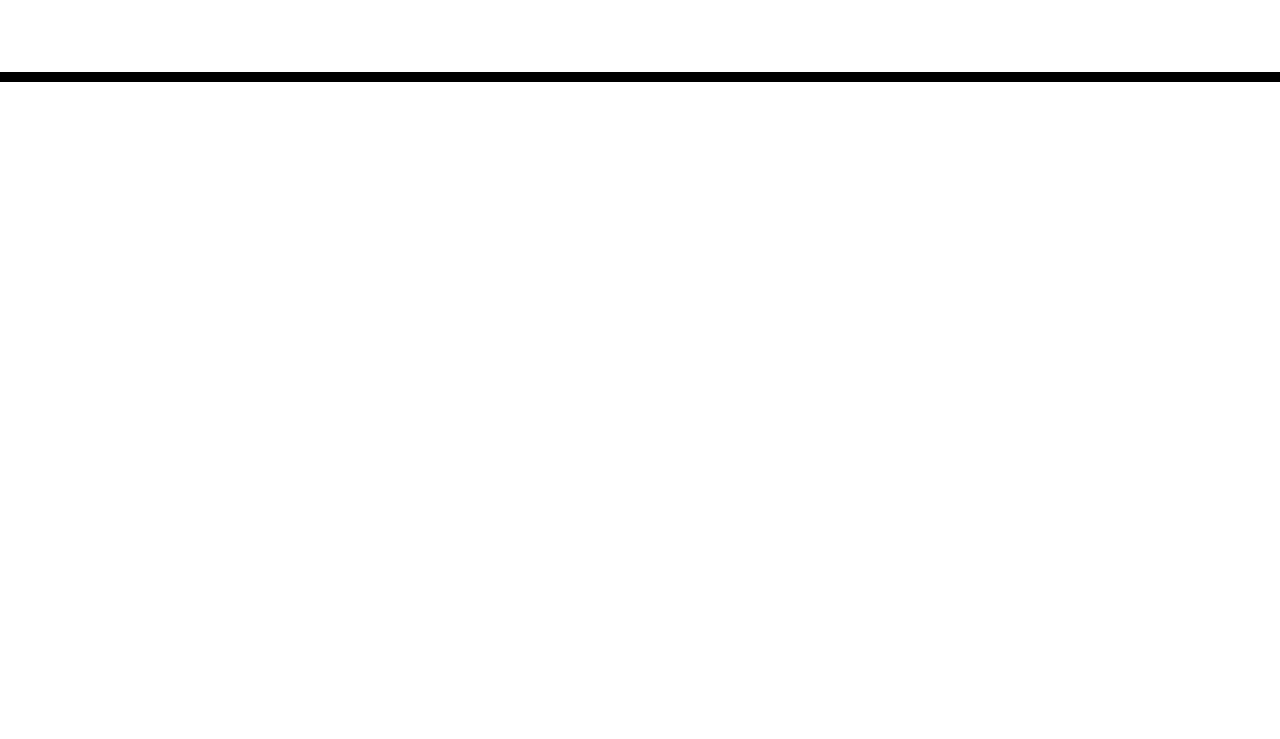
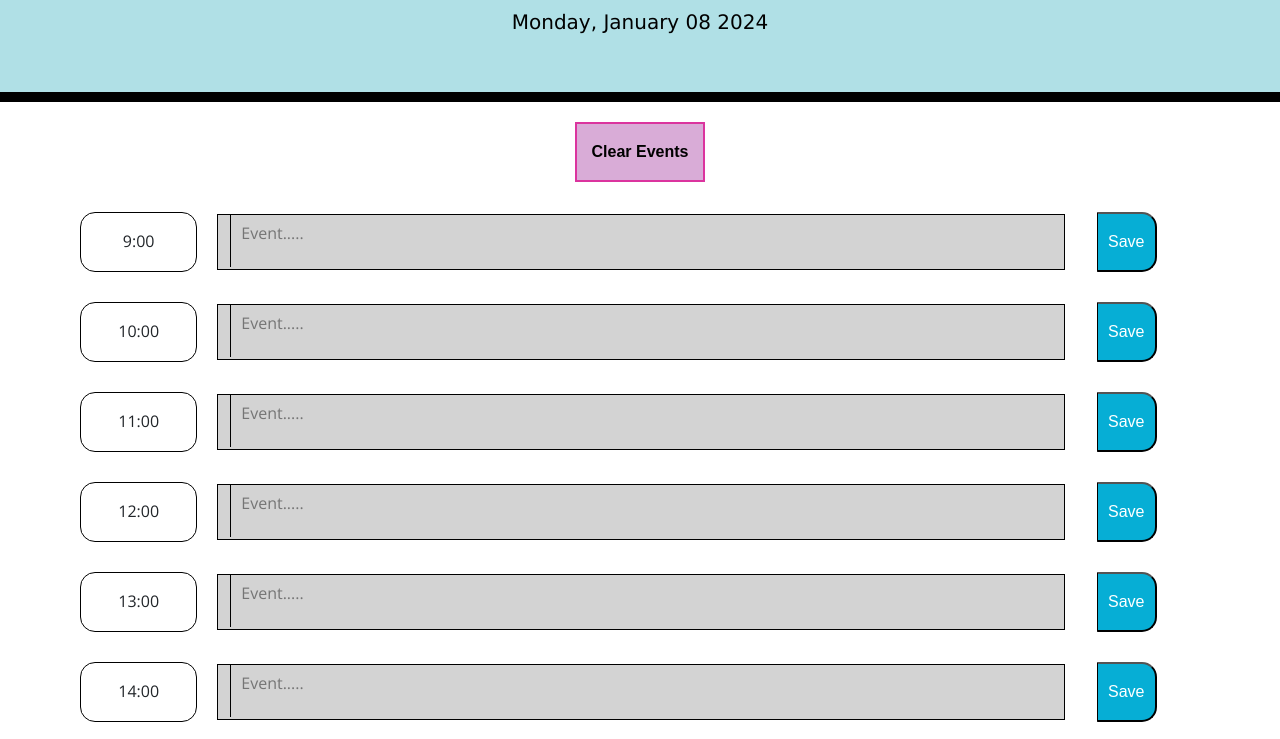
Before and after one commit to HannahLas/Daily-Planner-App, a plain HTML site: page starter/index.html in a window 1280 px wide. Shown: the part 169-908 px from the top of the page. Before the commit the page ends 800 px from the top, so only its background shows below. Drawn offline with nearby package versions, Linux system fonts and the light colour scheme.

Commit message:
code completed

```diff
--- a/starter/index.html
+++ b/starter/index.html
@@ -9,7 +9,7 @@
       rel="stylesheet"
       integrity="sha384-KK94CHFLLe+nY2dmCWGMq91rCGa5gtU4mk92HdvYe+M/SXH301p5ILy+dN9+nJOZ"
       crossorigin="anonymous"
-      />
+    />
     <link
       rel="stylesheet"
       href="https://use.fontawesome.com/releases/v5.8.1/css/all.css"
@@ -28,13 +28,29 @@
     <header>
       <h1 class="display-3">Work Day Scheduler</h1>
       <p class="lead">A simple calendar app for scheduling your work day</p>
-      <p id="currentDay" class="lead"></p>
+      <span id="currentDay" class="lead">Today's date</span>
     </header>
+    <div class = "clearButton"></div>
     <div class="container">
       <!-- Timeblocks go here -->
+
+</div>
+
     </div>
-
-    <script src="https://cdnjs.cloudflare.com/ajax/libs/jquery/3.2.1/jquery.min.js"></script>
+    <script src="https://cdnjs.cloudflare.com/ajax/libs/jquery/3.5.1/jquery.min.js"></script>
+    <script
+      src="https://cdn.jsdelivr.net/npm/@popperjs/core@2.11.7/dist/umd/popper.min.js"
+      integrity="sha384-zYPOMqeu1DAVkHiLqWBUTcbYfZ8osu1Nd6Z89ify25QV9guujx43ITvfi12/QExE"
+      crossorigin="anonymous"
+    ></script>
+    <script
+      src="https://cdn.jsdelivr.net/npm/bootstrap@5.3.0-alpha3/dist/js/bootstrap.min.js"
+      integrity="sha384-Y4oOpwW3duJdCWv5ly8SCFYWqFDsfob/3GkgExXKV4idmbt98QcxXYs9UoXAB7BZ"
+      crossorigin="anonymous"
+    ></script>
     <script src="https://cdn.jsdelivr.net/npm/dayjs@1/dayjs.min.js"></script>
+    <script src="https://code.jquery.com/ui/1.12.0/jquery-ui.min.js"></script>
+    <script src="https://cdnjs.cloudflare.com/ajax/libs/dayjs/1.10.7/dayjs.min.js"></script>
+    <script src="script.js"></script>
   </body>
 </html>
--- /dev/null
+++ b/starter/script.js
@@ -0,0 +1,77 @@
+$(document).ready(function () {
+  // Displays current day at the top of the calendar
+  function displayCurrentDay() {
+    var currentDay = dayjs().format("dddd, MMMM DD YYYY");
+    $("#currentDay").text(currentDay);
+  }
+
+  // Finds the container where rows will be added
+  const rowsContainer = $(".container");
+
+  // Function to add rows with the hour dynamically, also adds classes to style the rows
+  function addRowWithTime(hour) {
+    const row = $("<div>").addClass("row");
+
+    const timeBlock = $("<div>")
+      .addClass("column")
+      .text(hour + ":00");
+    timeBlock.addClass("time-block");
+
+    const eventBlock = $("<div>").addClass("event-block");
+    const textarea = $("<textarea>").attr("placeholder", "Event.....");
+
+    //Displays any events saved to local storage
+    const storedEventText = localStorage.getItem("event_" + hour);
+    if (storedEventText) {
+      textarea.val(storedEventText);
+    }
+    eventBlock.append(textarea);
+
+    // If statement to determine time of day and then change the class and colour of the event blocks.
+    var currentTime = dayjs().hour();
+    if (hour === currentTime) {
+      eventBlock.addClass("present");
+    } else if (hour < currentTime) {
+      eventBlock.addClass("past");
+    } else {
+      eventBlock.addClass("future");
+    }
+
+    //Adds a save button and an event listener saves the text to local storage
+    const saveBlock = $("<div>").addClass("column");
+    const saveButton = $("<button>").text("Save");
+    saveButton.addClass("saveBtn");
+    saveButton.click(function () {
+      // Saves to local storage
+      const eventText = textarea.val();
+      localStorage.setItem("event_" + hour, eventText);
+      alert("Event saved!");
+    });
+
+    saveBlock.append(saveButton);
+
+    row.append(timeBlock, eventBlock, saveBlock);
+    rowsContainer.append(row);
+  }
+
+  // Adds rows for the working day
+  for (let hour = 9; hour <= 19; hour++) {
+    addRowWithTime(hour);
+  }
+
+  const clearButtoncontainer = $(".clearButton");
+  // Function to clear local storage and delete all stored data
+  function clearLocalStorage() {
+    localStorage.clear();
+    alert("Local storage cleared!");
+  }
+
+  // Create a clear button
+  const clearButton = $("<button>").text("Clear Events");
+  clearButton.addClass("clearBtn");
+  clearButton.click(clearLocalStorage);
+
+  // Append the clear button to the container
+  clearButtoncontainer.append(clearButton);
+  displayCurrentDay();
+});
--- a/starter/style.css
+++ b/starter/style.css
@@ -1,3 +1,4 @@
+
 body {
   font-family: 'Open Sans', sans-serif;
   font-size: 16px;
@@ -13,13 +14,15 @@ textarea {
   padding: 10px;
 }
 
+/* Changes the font and colour of the header styles */
 header {
   text-align: center;
-  background-color: transparent;
+  background-color: powderblue;
   color: black;
   border-radius: 0;
   border-bottom: 10px solid black;
   padding: 60px;
+  font-family: Verdana, Geneva, Tahoma, sans-serif;
 }
 
 .description {
@@ -27,16 +30,38 @@ header {
 }
 
 .time-block {
+  display:flex;
   text-align: center;
+  justify-content: center;
   border-radius: 15px;
+  border: 1px solid black;
+  height: 60px;
+  width: 60px;
+  padding-top: 20px;
 }
 
 .row {
   white-space: pre-wrap;
   height: 80px;
   border-top: 1px solid white;
+  /* Styles added to ensure the sections are displaying as rows */
+  display: flex;
+  align-items: center;
+  justify-content: space-between;
+  margin-bottom: 10px;
+}
+ /*Makes the middle event column wider */
+.event-block {
+  flex: 9;
+  margin: 0 10px;
+border: 1px solid black;
 }
 
+/* Styles the time and save columns */
+.column {
+  flex: 1;
+  margin: 0 10px;
+}
 .hour {
   background-color: #ffffff;
   color: #000000;
@@ -64,9 +89,61 @@ header {
   border-bottom-right-radius: 15px;
   background-color: #06aed5;
   color: white;
+  font-family: 'Fira Sans', sans-serif;
+  font-weight: 400;
+  height: 60px;
+  width: 60px;
 }
 
-.saveBtn i:hover {
+.saveBtn:hover {
   font-size: 20px;
   transition: all 0.3s ease-in-out;
+  background-color: #10084b;
 }
+
+.clearButton {
+
+    display: flex;
+    flex-direction: column;
+    align-items: center;
+    justify-content: center;
+    height: 100px;
+  }
+
+  .custom-button {
+    display: inline-block;
+    padding: 10px 20px;
+    font-size: 16px;
+    font-weight: bold;
+    text-align: center;
+    text-decoration: none;
+    cursor: pointer;
+    border: 2px solid #3498db; /* Border color */
+    color: #3498db; /* Text color */
+    border-radius: 5px; /* Border radius for rounded corners */
+    transition: background-color 0.3s, color 0.3s, border-color 0.3s;
+  }
+
+  /* Hover effect */
+  .clearBtn:hover {
+    background-color: #4d134d; /* Background color on hover */
+    color: #fff; /* Text color on hover */
+  }
+
+
+/* Styles the clear button */
+.clearBtn {
+
+  background-color: #d9acd7;
+  font-family: 'Fira Sans', sans-serif;
+  display: inline-block;
+  padding: 10px 15px;
+  height: 60px;
+  font-size: 16px;
+  font-weight: bold;
+  text-align: center;
+  text-decoration: none;
+  cursor: pointer;
+  border: 2px solid #db349e;
+  transition: background-color 0.3s, color 0.3s, border-color 0.3s;
+}
```
